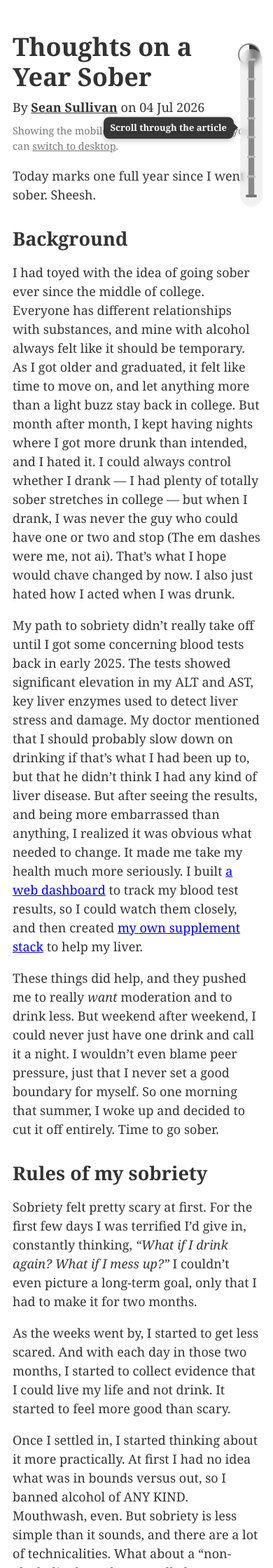
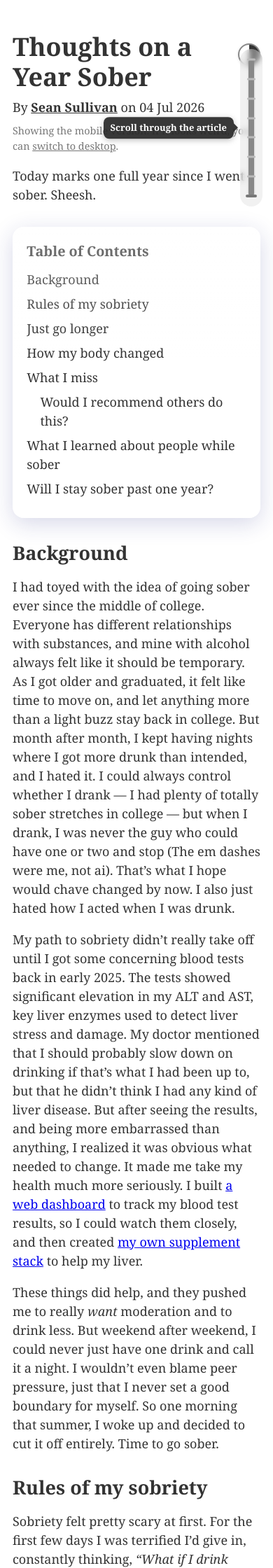
Before and after one commit to 0sps/sull1van.com, a Jekyll site: the page built from _posts/2026-07-04-thoughts-on-a-year-sober.md, in a window 390 px wide. Shown: the top 2240 px of the page at 70% size. Built offline with Jekyll 4.4.1, drawn with Linux system fonts in a browser that asks for light colours; some of the changed lines change nothing that is shown.

Commit message:
table of contenst

```diff
--- a/_posts/2026-07-04-thoughts-on-a-year-sober.md
+++ b/_posts/2026-07-04-thoughts-on-a-year-sober.md
@@ -7,6 +7,19 @@ tags: [meta, blogging]
 
 Today marks one full year since I went sober. Sheesh.
 
+<div class="mobile-toc">
+  <div class="mobile-toc-title">Table of Contents</div>
+  <ul>
+    <li><a href="#background">Background</a></li>
+    <li><a href="#rules-of-my-sobriety">Rules of my sobriety</a></li>
+    <li><a href="#just-go-longer">Just go longer</a></li>
+    <li><a href="#how-my-body-changed">How my body changed</a></li>
+    <li><a href="#what-i-miss">What I miss</a></li>
+    <li class="nested"><a href="#would-i-recommend-others-do-this">Would I recommend others do this?</a></li>
+    <li><a href="#what-i-learned-about-people-while-sober">What I learned about people while sober</a></li>
+    <li><a href="#will-i-stay-sober-past-one-year">Will I stay sober past one year?</a></li>
+  </ul>
+</div>
 
 ## Background
 
@@ -179,6 +192,68 @@ I plan to return to drinking casually one day. Maybe not just yet, but one day.
     .note-card summary { color: #a08860; }
     .note-card-body { border-top-color: #4a3e2e; color: #c0a878; }
   }
+
+  .mobile-toc {
+    display: none;
+    position: relative;
+    margin: 2rem 0;
+    padding: 1.2rem;
+    background: rgba(255, 255, 255, 0.18);
+    backdrop-filter: blur(18px) saturate(180%);
+    -webkit-backdrop-filter: blur(18px) saturate(180%);
+    border: 1px solid rgba(255, 255, 255, 0.55);
+    border-radius: 16px;
+    box-shadow: 0 8px 32px 0 rgba(31, 38, 135, 0.18),
+                inset 0 1px 1px rgba(255, 255, 255, 0.6);
+    overflow: hidden;
+  }
+  .mobile-toc::before {
+    content: "";
+    position: absolute;
+    top: 0;
+    left: 0;
+    right: 0;
+    height: 45%;
+    background: linear-gradient(to bottom, rgba(255, 255, 255, 0.35), rgba(255, 255, 255, 0));
+    pointer-events: none;
+  }
+  .mobile-toc-title {
+    font-weight: 700;
+    margin-bottom: 0.8rem;
+    font-size: 1.1em;
+  }
+  .mobile-toc ul {
+    list-style: none;
+    padding-left: 0;
+    margin: 0;
+  }
+  .mobile-toc li {
+    margin: 0.5rem 0;
+  }
+  .mobile-toc li.nested {
+    padding-left: 1.2rem;
+  }
+  .mobile-toc a {
+    text-decoration: none;
+    color: inherit;
+  }
+  .mobile-toc a:hover {
+    text-decoration: underline;
+  }
+  @media (max-width: 767px) {
+    .mobile-toc {
+      display: block;
+    }
+  }
+  html[data-theme="dark"] .mobile-toc {
+    background: rgba(40, 40, 40, 0.22);
+    border-color: rgba(255, 255, 255, 0.18);
+    box-shadow: 0 8px 32px 0 rgba(0, 0, 0, 0.45),
+                inset 0 1px 1px rgba(255, 255, 255, 0.12);
+  }
+  html[data-theme="dark"] .mobile-toc::before {
+    background: linear-gradient(to bottom, rgba(255, 255, 255, 0.10), rgba(255, 255, 255, 0));
+  }
 </style>
 
 <script>
```
